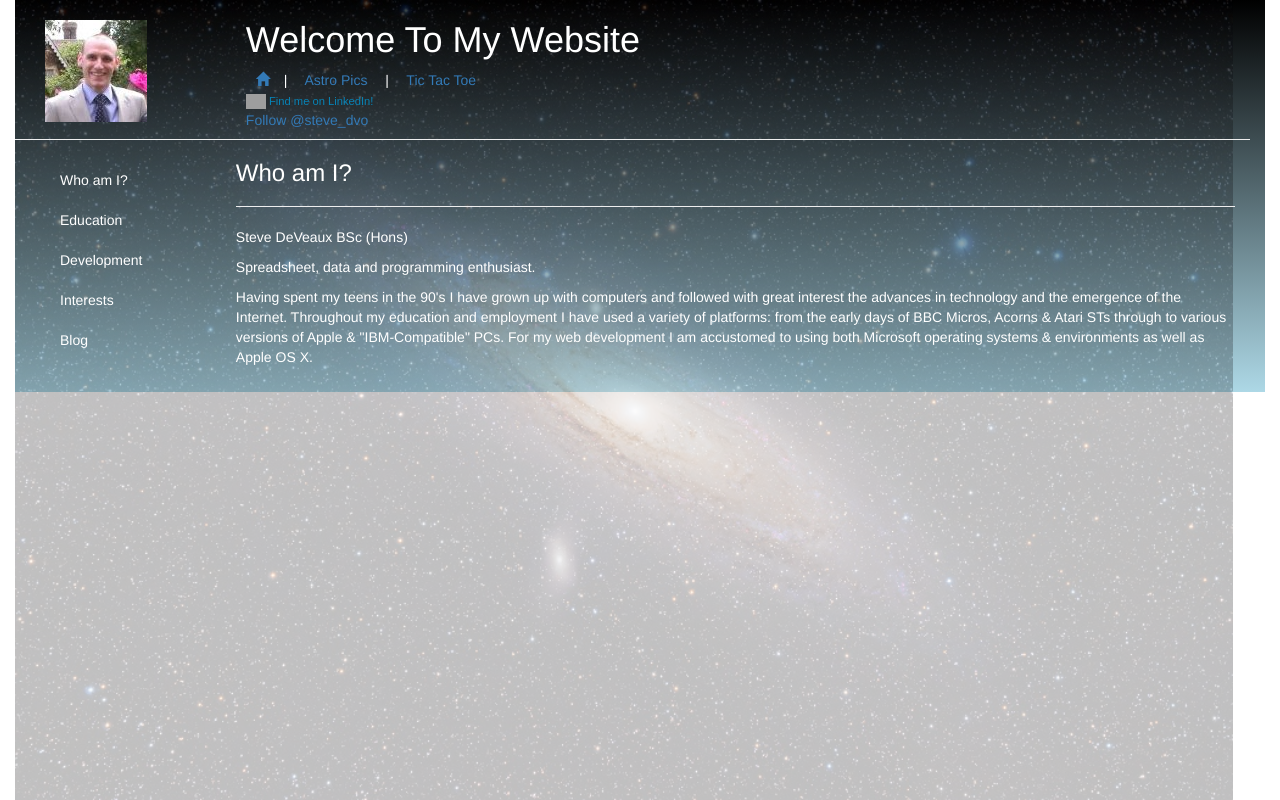
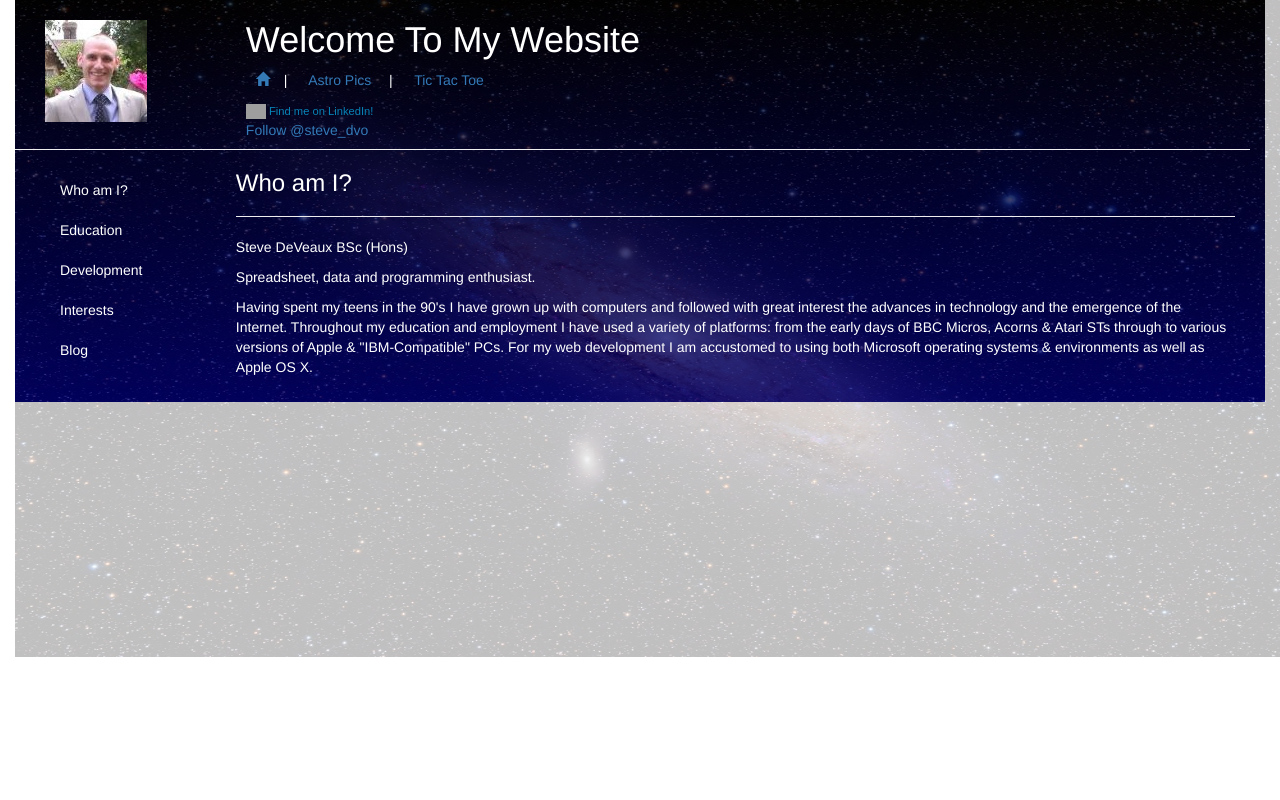
Before and after one commit to stevedvo/stevedvo.github.io, a PHP site: page / in a window 1280 px wide. Run offline with PHP 8.4, Linux system fonts and the light colour scheme; some libraries are stand-ins or nearby versions; grey boxes are pictures that could not be loaded.

Commit message:
[refs #5] Made a better job of the logic that sorts out the dynamic resizing of the background image as the window size is changed. Spent a loooong time trying to work out how to get the #wrapper div to change dynamically correctly as the window is resized or different content is displayed, to ensure that the gradient fill displays as expected. Still a work in progress!

```diff
--- a/css/main.css
+++ b/css/main.css
@@ -14,14 +14,24 @@
 	margin: 0px 10px 0px 10px;
 }
 
+.topnav
+{
+	padding-left: 0px;
+}
+
+.topnav li
+{
+	display: inline;
+}
+
 #wrapper
 {
-	/*height: 1024px;*/
-	background: -ms-linear-gradient(0deg, lightblue, black);
-	background: -moz-linear-gradient(0deg, lightblue, black);
-	background: -webkit-linear-gradient(0deg, lightblue, black);
-	background: -o-linear-gradient(0deg, lightblue, black);
-	background: linear-gradient(0deg, lightblue, black);
+	/*height: 1024px !important;*/
+	background: -ms-linear-gradient(0deg, #007, black);
+	background: -moz-linear-gradient(0deg, #007, black);
+	background: -webkit-linear-gradient(0deg, #007, black);
+	background: -o-linear-gradient(0deg, #007, black);
+	background: linear-gradient(0deg, #007, black);
 	color: white;
 	padding-left: 0px;
 }
@@ -39,7 +49,7 @@
 	list-style: none;
 }
 
-.sidebar-nav li
+.sidebar-nav
 {
 	text-indent: 20px;
 	line-height: 40px;
--- a/includes/about.html
+++ b/includes/about.html
@@ -94,33 +94,35 @@
 				<hr/-->
 				<article id="20160412">
 					<h4>12 April 2016</h4>
-					<p>Continuing to add more content to the "about me" section.</p>
-					<p>Structured the blog in a better way and added more detail.</p>
+					<p>>Continuing to add more content to the "about me" section.</p>
+					<p>>Structured the blog in a better way and added more detail.</p>
+					<p>>Made a better job of the logic that sorts out the dynamic resizing of the background image as the window size is changed.</p>
+					<p>>Spent a loooong time trying to work out how to get the #wrapper div to change dynamically correctly as the window is resized or different content is displayed, to ensure that the gradient fill displays as expected. Still a work in progress!</p>
 				</article>
 				<hr/-->
 				<article id="20160411">
 					<h4>11 April 2016</h4>
-					<p>Working on the left nav on the homepage. Added additional sections to break down the "about me" blurb and used some CSS styling and jQuery effects to snazz it up a bit.</p>
-					<p>Adding more content to each of the "about me" sections.</p>
+					<p>>Working on the left nav on the homepage. Added additional sections to break down the "about me" blurb and used some CSS styling and jQuery effects to snazz it up a bit.</p>
+					<p>>Adding more content to each of the "about me" sections.</p>
 				</article>
 				<hr/>
 				<article id="20160410">
 					<h4>10 April 2016</h4>
-					<p>Downloaded the jQuery and jQueryUI libraries to the site to allow use of these offline.</p>
-					<p>Realised I was duplicating a lot of &lt;head&gt; info in the php pages and the html content that is pulled from the require() function. Removed the duplication for hopefully a little performace benefit.</p>
+					<p>>Downloaded the jQuery and jQueryUI libraries to the site to allow use of these offline.</p>
+					<p>>Realised I was duplicating a lot of &lt;head&gt; info in the php pages and the html content that is pulled from the require() function. Removed the duplication for hopefully a little performace benefit.</p>
 				</article>
 				<hr/>
 				<article id="20160407">
 					<h4>07 April 2016</h4>
-					<p>Had the power out for an electrical inspection for several hours so not a lot of progress today - just added some additional lines in the &lt;head&gt; for Bootstrap stuff. Tried to plan ahead for the outage by creating all the branches on Git and having various reference websites opened up so I could work offline on my local machine and just push the changes once the router was back up. One thing I didn't think of was that I am using Bootstrap and jQuery over CDNs, so as soon as I lost my Internet connexion the CSS on the website died :( #n00b</p>
-					<p>Spent my time doing some self studying instead - learning about the HTML5 canvas from my <a href="http://lpmj.net" target="_blank">Learning PHP, MySQL & JavaScript</a> book.</p>
+					<p>>Had the power out for an electrical inspection for several hours so not a lot of progress today - just added some additional lines in the &lt;head&gt; for Bootstrap stuff. Tried to plan ahead for the outage by creating all the branches on Git and having various reference websites opened up so I could work offline on my local machine and just push the changes once the router was back up. One thing I didn't think of was that I am using Bootstrap and jQuery over CDNs, so as soon as I lost my Internet connexion the CSS on the website died :( #n00b</p>
+					<p>>Spent my time doing some self studying instead - learning about the HTML5 canvas from my <a href="http://lpmj.net" target="_blank">Learning PHP, MySQL & JavaScript</a> book.</p>
 				</article>
 				<hr/>
 				<article id="20160406">
 					<h4>06 April 2016</h4>
-					<p>So much to do to get the site anywhere near how I'd like it! Decided to take a structured disciplined approach: broke everything down into "user stories" and raised these as issues on GitHub. For every issue I can create a separate branch from Master to make all the changes, then merge in to Master when I'm happy that the issue is complete.</p>
-					<p>Had the background set as a linear gradient, which is nice, but also liked the idea of also having a nice picture of the Andromeda galaxy [M31]. Decided to have both, and researched how to change the opacity of a background image.</p>
-					<p>Need to ensure that the background image looks good on all devices. Added some JavaScript to set the image an appropriate size depending on the initial viewport size, then change dynamically as the window is resized.</p>
+					<p>>So much to do to get the site anywhere near how I'd like it! Decided to take a structured disciplined approach: broke everything down into "user stories" and raised these as issues on GitHub. For every issue I can create a separate branch from Master to make all the changes, then merge in to Master when I'm happy that the issue is complete.</p>
+					<p>>Had the background set as a linear gradient, which is nice, but also liked the idea of also having a nice picture of the Andromeda galaxy [M31]. Decided to have both, and researched how to change the opacity of a background image.</p>
+					<p>>Need to ensure that the background image looks good on all devices. Added some JavaScript to set the image an appropriate size depending on the initial viewport size, then change dynamically as the window is resized.</p>
 				</article>
 				<hr/>
 				<article id="20160405">
--- a/includes/header.html
+++ b/includes/header.html
@@ -16,7 +16,11 @@
 				<h1 class="head1">Welcome To My Website</h1>
 			</section>
 			<nav id="main_nav" class="col-lg-10 col-md-10 col-sm-10">
-					<a class="navitem top" href="index.php"><span class="glyphicon glyphicon-home" aria-label="Home"></span></a> |<a class="navitem top" href="astropics.php">&nbsp Astro Pics &nbsp</a>|<a class="navitem top" href="tictactoe.php">&nbsp Tic Tac Toe &nbsp</a>
+				<ul class="topnav">
+					<li><a class="navitem top" href="index.php"><span class="glyphicon glyphicon-home" aria-label="Home"></span></a> |</li>
+					<li><a class="navitem top" href="astropics.php">&nbsp Astro Pics &nbsp</a>|</li>
+					<li><a class="navitem top" href="tictactoe.php">&nbsp Tic Tac Toe &nbsp</a></li>
+				</ul>
 			</nav>
 			<section id="social" class="col-lg-10 col-md-10 col-sm-10">
 				<a href="https://uk.linkedin.com/pub/steve-deveaux/100/157/102" target="_blank" style="text-decoration:none;"><span style="font: 80% Arial,sans-serif; color:#0783B6;"><img src="https://static.licdn.com/scds/common/u/img/webpromo/btn_in_20x15.png" width="20" height="15" alt="View Steve DeVeaux's LinkedIn profile" style="vertical-align:middle;" border="0">&nbsp;Find me on LinkedIn!</span></a><br/>
--- a/javascript/main.js
+++ b/javascript/main.js
@@ -1,38 +1,56 @@
+var	xImg;
+var	yImg;
+var	ratioImg;
+var yWrap;
+
 function resizeBackground ()
 {
-	var xWidth = $(window).width();
-	var yHeight = $(window).height();
+	xWind = $(window).width();
+	yWind = $(window).height();
+	ratioWind = xWind/yWind;
 
-	var imgWidth = $("#background").width();
-	var imgHeight = $("#background").height();
+	xImg = $("#background").width();
+	yImg = $("#background").height();
+	newImgRatio = xImg/yImg;
 
+	if (ratioImg > ratioWind)
+	{
+		$("#background").height(yWind);
+		$("#background").width(yImg*ratioImg);
+	}
+	else
+	{
+		$("#background").width(xWind);
+		$("#background").height(xImg/ratioImg);
+	}
 
-	if (imgWidth>xWidth && imgHeight>yHeight)
+	yWrap = $("#wrapper").height();
+	yCont = $("#page-content-wrapper").height();
+	console.log ("Pre if statement: yWrap="+yWrap);
+	console.log ("Pre if statement: page="+yCont);
+
+	yDoc = $(document).height();
+
+	/*if ($(document).height() > yWind)
 	{
-		$("#background").width(xWidth);
-		$("#background").height(xWidth*imgHeight/imgWidth);
-		/*$("#wrapper").width(xWidth);
-		$("#wrapper").height(xWidth*imgHeight/imgWidth);
-	*/}
+		// $("#wrapper").height($(document).height());
+	}
 
-	if (imgWidth<xWidth)
+	if (yWrap < yWind)
 	{
-		$("#background").width(xWidth);
-		$("#background").height(xWidth*imgHeight/imgWidth);
-/*		$("#wrapper").width(xWidth);
-		$("#wrapper").height(xWidth*imgHeight/imgWidth);
-*/	}
+		console.log ("Wrapper too small");
+		$("#wrapper").height(yWind);
+		console.log ("Wrapper resized?");
+	}
+	// else {console.log ("Wrapper big enough");}
+	*/
+	yWrap = $("#wrapper").height();
+	console.log ("Post if statement: yWrap="+yWrap);
 
-	if (imgHeight<yHeight)
-	{
-		$("#background").height(yHeight);
-		$("#background").width(yHeight*imgWidth/imgHeight);
-/*		$("#wrapper").height(yHeight);
-		$("#wrapper").width(yHeight*imgWidth/imgHeight);
-*/	}
-
-	console.log ("Window width is: "+xWidth+"; Img width is: "+imgWidth);
-	console.log ("Window height is: "+yHeight+"; Img height is: "+imgHeight);
+	console.log ("xWind="+xWind+";yWind="+yWind+";ratio="+ratioWind);
+	console.log ("xImg="+xImg+";yImg="+yImg+";ratio="+newImgRatio);
+	console.log ("yWrap="+yWrap);
+	console.log ("document.height="+yDoc);
 
 }
 
@@ -50,8 +68,14 @@ function init ()
 		$(this).animate({backgroundColor: jQuery.Color({alpha: 0}), color: "#337ab7"}, 250);
 	});
 
+	$(".left").mouseover(function()
+	{
+		$(this).css('font-weight', 'bold');
+	});
+
 	$(".left").mouseout(function()
 	{
+		$(this).css('font-weight', 'normal');
 		$(this).animate({backgroundColor: jQuery.Color({alpha: 0}), color: "#white"}, 250);
 	});
 
@@ -62,49 +86,70 @@ function init ()
 	});
 
 	$(".sections").css('display', 'none');
-	$("#section_1").css('display', 'block');
+	// $(".sections").css('visibility', 'hidden');
+	// $("#section_1").css('visibility', 'visible');
 	$(".temphdr").css("background", "yellow");
-	$(".temphdr").animate({backgroundColor: jQuery.Color({alpha: 0})}, 2000);
+	$("#section_1").show("fold", 500).delay(500).css('display', 'block');
+	$(".temphdr").animate({backgroundColor: jQuery.Color({alpha: 0})}, 1000);
 
 	$("#li_1").click(function()
 	{
 		$(".sections").css('display', 'none');
+		// $(".sections").css('visibility', 'hidden');
+		// $("#section_1").css('visibility', 'visible');
 		$(".temphdr").css("background", "yellow");
-		$("#section_1").show("fold", 1000);
-		$(".temphdr").animate({backgroundColor: jQuery.Color({alpha: 0})}, 2000);
+		$("#section_1").show("fold", 500).delay(500).css('display', 'block');
+		$(".temphdr").animate({backgroundColor: jQuery.Color({alpha: 0})}, 1000);
+		resizeBackground();
 	});
 
 	$("#li_2").click(function()
 	{
 		$(".sections").css('display', 'none');
+		// $(".sections").css('visibility', 'hidden');
+		// $("#section_2").css('visibility', 'visible');
 		$(".temphdr").css("background", "yellow");
-		$("#section_2").show("fold", 1000);
-		$(".temphdr").animate({backgroundColor: jQuery.Color({alpha: 0})}, 2000);
+		$("#section_2").show("fold", 500).delay(500).css('display', 'block');
+		$(".temphdr").animate({backgroundColor: jQuery.Color({alpha: 0})}, 1000);
+		resizeBackground();
 	});
 
 	$("#li_3").click(function()
 	{
 		$(".sections").css('display', 'none');
+		// $(".sections").css('visibility', 'hidden');
+		// $("#section_3").css('visibility', 'visible');
 		$(".temphdr").css("background", "yellow");
-		$("#section_3").show("fold", 1000);
-		$(".temphdr").animate({backgroundColor: jQuery.Color({alpha: 0})}, 2000);
+		$("#section_3").show("fold", 500).delay(500).css('display', 'block');
+		$(".temphdr").animate({backgroundColor: jQuery.Color({alpha: 0})}, 1000);
+		resizeBackground();
 	});
 
 	$("#li_4").click(function()
 	{
 		$(".sections").css('display', 'none');
+		// $(".sections").css('visibility', 'hidden');
+		// $("#section_4").css('visibility', 'visible');
 		$(".temphdr").css("background", "yellow");
-		$("#section_4").show("fold", 1000);
-		$(".temphdr").animate({backgroundColor: jQuery.Color({alpha: 0})}, 2000);
+		$("#section_4").show("fold", 500).delay(500).css('display', 'block');
+		$(".temphdr").animate({backgroundColor: jQuery.Color({alpha: 0})}, 1000);
+		resizeBackground();
 	});
 
 	$("#li_5").click(function()
 	{
 		$(".sections").css('display', 'none');
+		// $(".sections").css('visibility', 'hidden');
+		// $("#section_5").css('visibility', 'visible');
 		$(".temphdr").css("background", "yellow");
-		$("#section_5").show("fold", 1000);
-		$(".temphdr").animate({backgroundColor: jQuery.Color({alpha: 0})}, 2000);
+		$("#section_5").show("fold", 500).delay(500).css('display', 'block');
+		$(".temphdr").animate({backgroundColor: jQuery.Color({alpha: 0})}, 1000);
+		resizeBackground();
 	});
+
+	xImg = $("#background").width();
+	yImg = $("#background").height();
+	ratioImg = xImg/yImg;
 
 	resizeBackground();
 }
```
